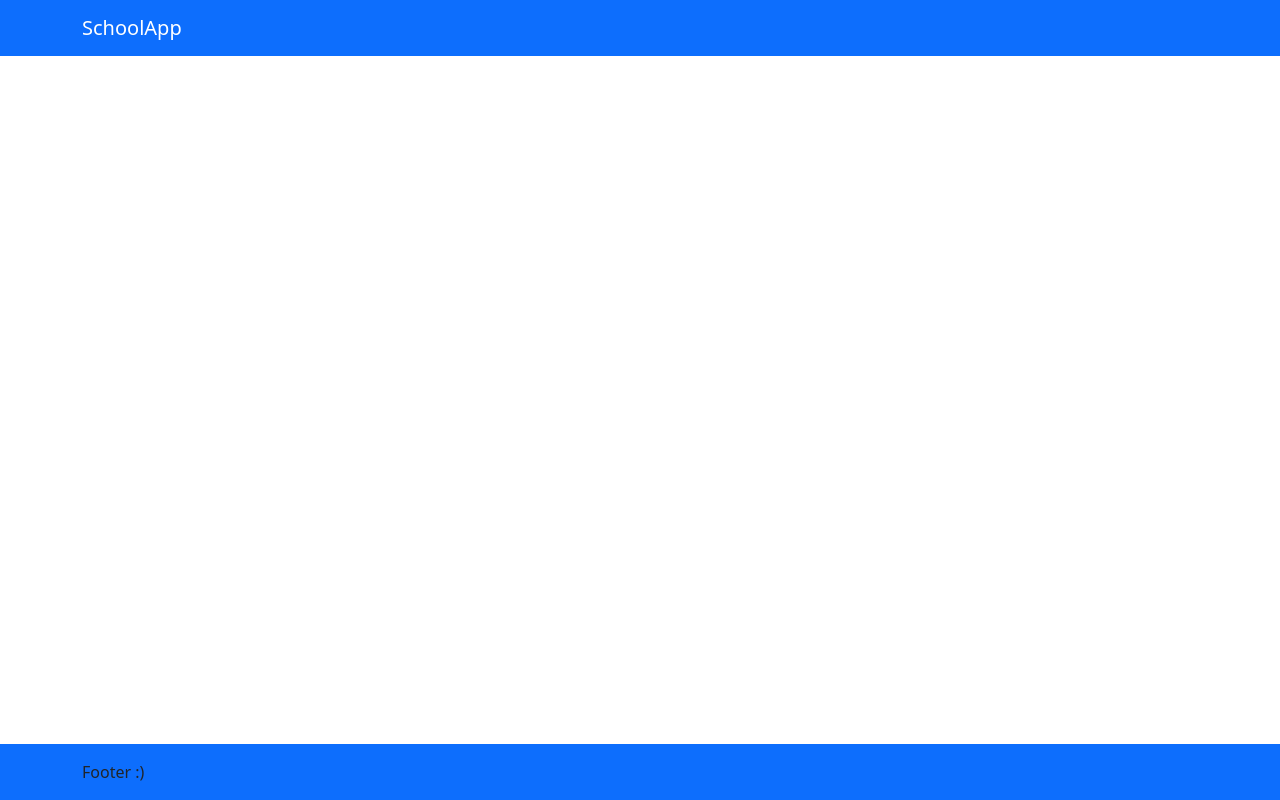
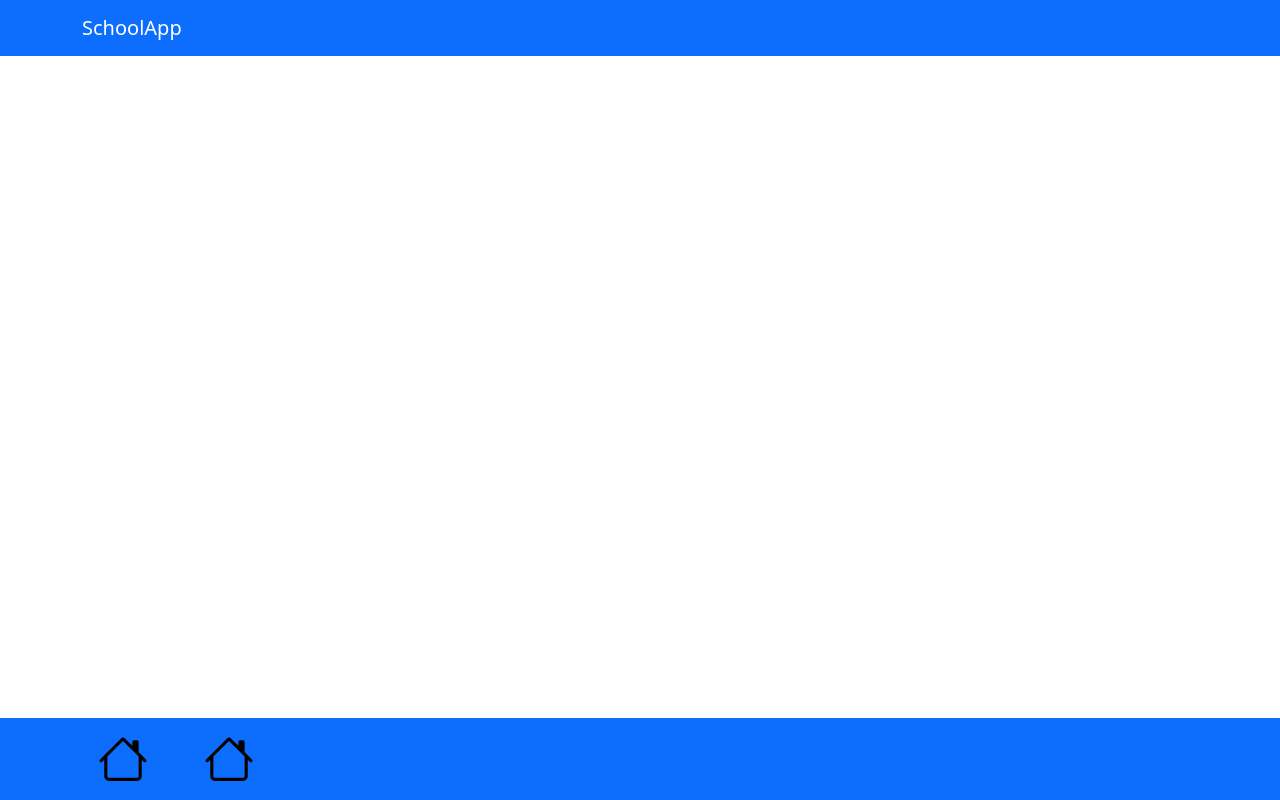
Before and after one commit to Takobz/react-school-app, a React (Create React App) app in the folder ClientApp/: page / in a window 1280 px wide. Built offline with nearby package versions, Linux system fonts and the light colour scheme.

Commit message:
added footer icons

```diff
--- a/ClientApp/package.json
+++ b/ClientApp/package.json
@@ -4,11 +4,13 @@
   "private": true,
   "dependencies": {
     "bootstrap": "^5.1.0",
+    "bootstrap-icons": "^1.5.0",
     "jquery": "^3.4.1",
     "merge": "^1.2.1",
     "oidc-client": "^1.9.0",
     "react": "^16.0.0",
     "react-bootstrap": "^2.0.0-beta.6",
+    "react-bootstrap-icons": "^1.5.0",
     "react-dom": "^16.0.0",
     "react-router-bootstrap": "^0.25.0",
     "react-router-dom": "^5.1.2",
--- a/ClientApp/src/components/EdgesOfPage.js
+++ b/ClientApp/src/components/EdgesOfPage.js
@@ -1,5 +1,6 @@
 import React from 'react'
-import { Navbar, Container } from 'react-bootstrap';
+import { Navbar, Container, Nav, Row, Col } from 'react-bootstrap';
+import * as icon from 'react-bootstrap-icons';
 
 export const Header = () =>
 {
@@ -18,7 +19,18 @@ export const Footer = () =>
         <div className="fixed-bottom">
         <Navbar bg="primary" variant="dark">
             <Container>
-                <Navbar>Footer :)</Navbar>
+                <Row>
+                    <Col className=".ml-3">
+                    <Nav.Link href="#home">
+                        <icon.House color="black" size={50}/>
+                    </Nav.Link>
+                    </Col>
+                    <Col className=".ml-3">
+                    <Nav.Link href="#home" >
+                        <icon.House color="black" size={50}/>
+                    </Nav.Link>
+                    </Col>
+                </Row>
             </Container>
         </Navbar>
     </div>
```
Also changed, not shown: 1 other file (tests, documents, lock files or other folders).
